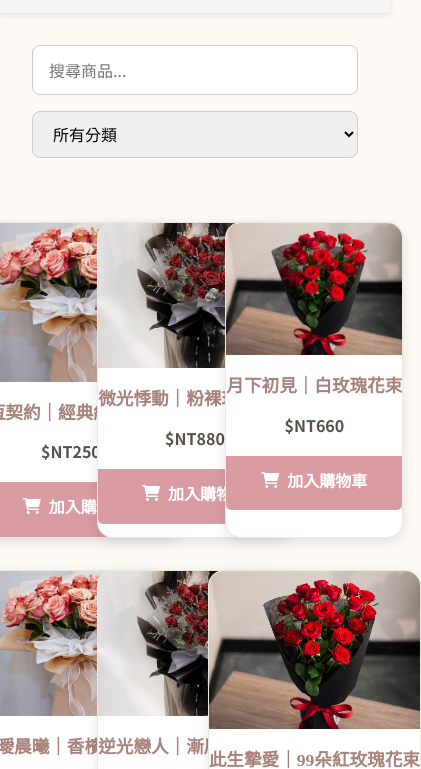
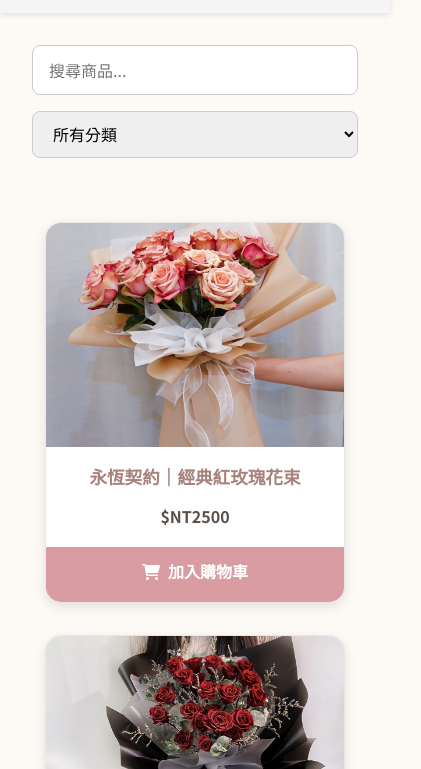
Before and after one commit to chanvivi/NEW, a plain HTML site: page product.html in a window 390 px wide. Shown: the part 67-836 px from the top of the page, 421 px wide, since content can reach past the window. Drawn offline with Linux system fonts and the light colour scheme.

Commit message:
修改商品卡

```diff
--- a/css/product.css
+++ b/css/product.css
@@ -156,7 +156,7 @@
 /* 平板 */
 @media (max-width: 1024px) {
     .product-grid {
-      grid-template-columns: repeat(3, 1fr);
+      /* grid-template-columns: repeat(3, 1fr); */
       padding: 2rem;
     }
   }
```
